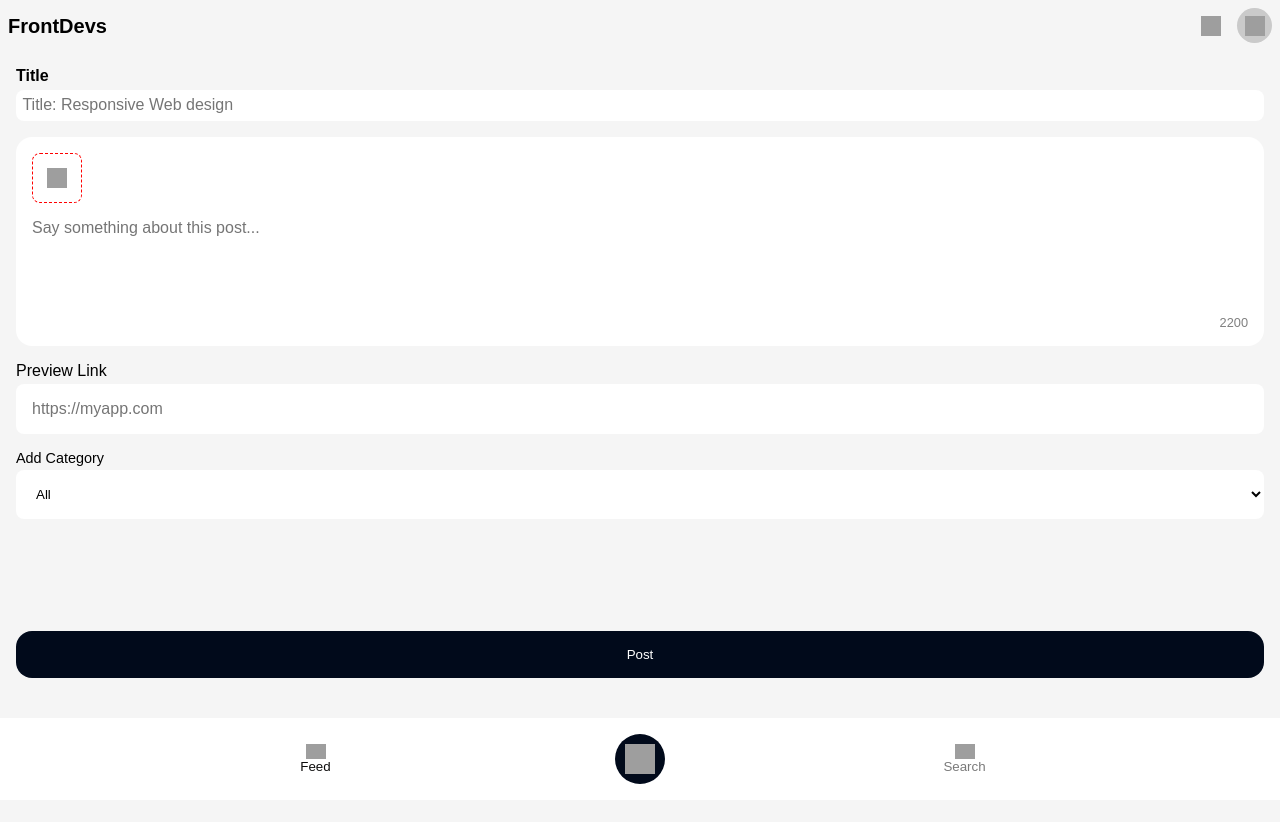
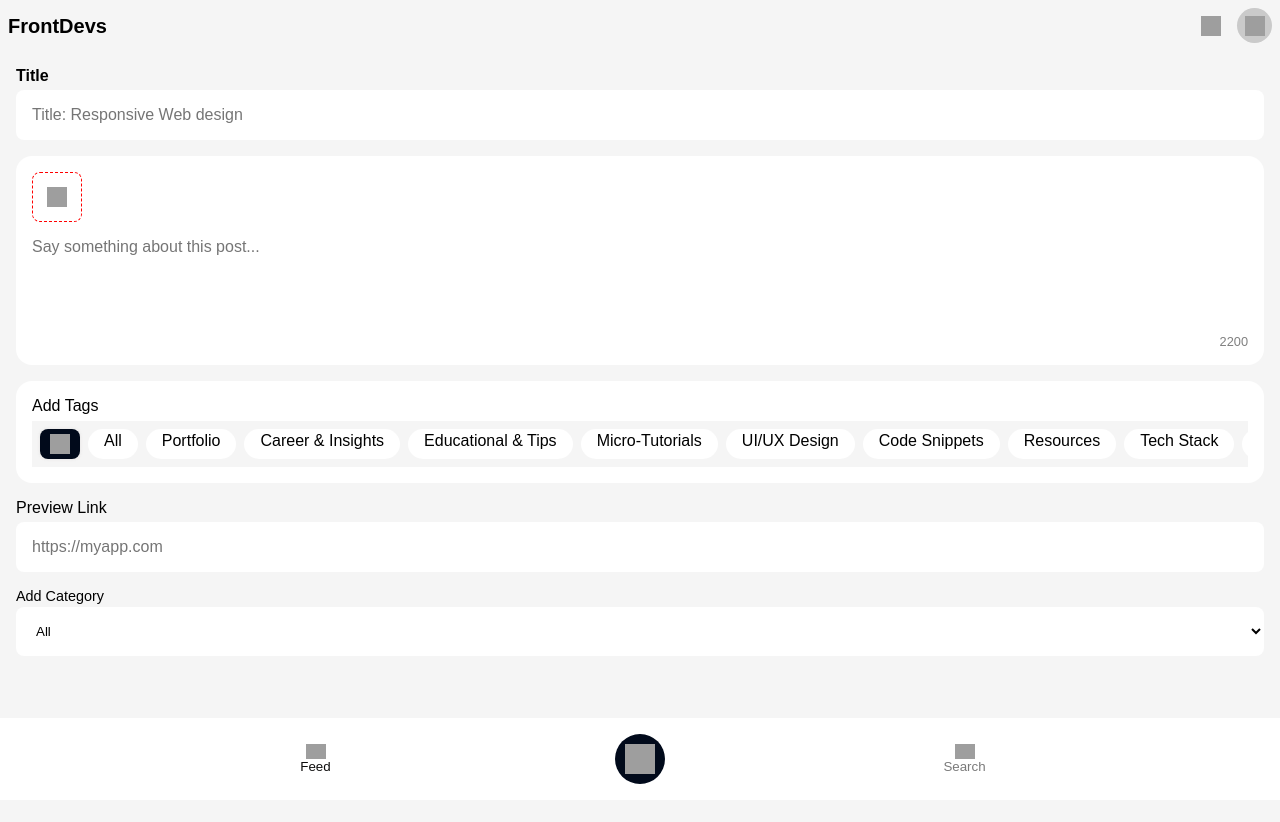
Before and after one commit to ElktrumElk/front-devs, a React (Vite) app: page /post in a window 1280 px wide. Shown: the top 822 px of the page. Built offline with nearby package versions, Linux system fonts and the light colour scheme; grey boxes are pictures that could not be loaded.

Commit message:
b update 0.2

```diff
--- a/src/pages/post.tsx
+++ b/src/pages/post.tsx
@@ -51,13 +51,32 @@ export default function AddPost() {
         }, 300)
     }
 
+    const [tag, setTag] = useState([]);
+    const [addTagPanel, setAddTagPanel] = useState(false);
+
+    const handleTag = (tagName: string) => {
+        if (tag.includes(tagName)) { setTag(prev => prev.filter((items => items !== tagName))); return }
+        setTag(prev => [...prev, tagName]);
+    }
+
+    const handTagPanel = (state: boolean, e: React.MouseEvent<HTMLButtonElement>) => {
+        e.preventDefault();
+        setAddTagPanel(state);
+    }
+
+    const tagInputElement = useRef<HTMLInputElement>(null);
+
+    const handleAddTag = () => {
+        handleTag(tagInputElement.current?.value.length !== 0 ? tagInputElement.current?.value : 'unknown');
+    }
+
     return (
         <div style={{ width: '100%', display: 'flex', flexDirection: 'column', alignItems: 'center', gap: '1rem', padding: '1rem' }}>
             <form style={{ width: '100%', display: 'flex', flexDirection: 'column', alignItems: 'center', gap: '1rem' }}>
 
                 <div style={{ display: 'flex', flexDirection: 'column', gap: '.3rem', width: '100%' }}>
                     <label htmlFor="title" style={{ fontWeight: 'bold' }}>Title</label>
-                    <input id="title" placeholder="Title: Responsive Web design" required style={{ width: '100%', padding: '.4rem', outline: 'none', border: 'none', borderRadius: '.5rem', fontSize: '1rem' }} />
+                    <input id="title" placeholder="Title: Responsive Web design" required style={{ width: '100%', padding: '1rem', outline: 'none', border: 'none', borderRadius: '.5rem', fontSize: '1rem' }} />
                 </div>
 
                 <div style={{ width: '100%', background: 'white', borderRadius: '1rem', display: 'flex', flexDirection: 'column', gap: '1rem', padding: '1rem' }}>
@@ -94,6 +113,63 @@ export default function AddPost() {
                     </div>
                 </div>
 
+                <div style={{ display: 'flex', flexDirection: 'column', gap: '.4rem', width: '100%', position: 'relative', background: 'white', padding: '1rem', borderRadius: '1rem' }}>
+
+
+                    {
+                        tag.length !== 0 &&
+                        <>
+                            <span>Tags</span>
+                            <div style={{ display: 'flex', gap: '.5rem', overflowX: 'auto', background: '#f5f5f5', padding: '.6rem', borderRadius: '.5rem' }}>
+                                {
+                                    tag.map((tg, idx) => (
+                                        <div key={idx} style={{ background: '#ffffff', padding: '.5rem', flex: '0 0 auto', borderRadius: '.5rem' }}>
+                                            <span>{tg}</span>
+                                        </div>
+                                    ))
+                                }
+                            </div>
+                        </>
+                    }
+                    <span>Add Tags</span>
+                    <ul style={{ display: 'flex', background: '#f5f5f5', overflowX: 'auto', listStyle: 'none', gap: '.5rem', position: 'relative', padding: '.5rem', scrollbarColor: 'transparent', scrollbarWidth: 'none' }}>
+
+                        {
+                            !addTagPanel &&
+                            <>
+                                <button onClick={(e) => handTagPanel(true, e)} style={{ background: '#010a1b', display: 'flex', border: 'none', flexDirection: 'column', alignItems: 'center', position: 'sticky', left: '0', justifyContent: 'center', boxShadow: '0 0 .2rem #dfdddde7', flex: '0 0 auto', width: '40px', height: '30px', borderRadius: '.5rem' }}>
+                                    <img src="https://img.icons8.com/?size=100&id=oF7jXJoq6nNX&format=png&color=ffffff" width={"20"} height={"20"} />
+                                </button>
+
+                                {
+                                    categories.map((cat, idx) => (
+                                        <li onClick={() => handleTag(cat)} key={idx} style={{ backgroundColor: tag.includes(cat) ? '#1499ec40' : 'white', flex: '0 0 auto', padding: '.2rem 1rem', borderRadius: '1rem' }}>{cat}</li>
+                                    ))
+                                }
+                            </>
+                        }
+
+                        {
+                            addTagPanel &&
+                            <div style={{ display: 'flex', alignItems: 'center', width: '100%', padding: '.5rem', borderRadius: '1rem', background: '#f5f5f5' }}>
+                                <input ref={tagInputElement} style={{ padding: '.5rem', fontSize: '1rem', flex: '1', border: 'none', outline: 'none', background: 'none' }} placeholder="Tag name" />
+                                <div style={{ display: 'flex', gap: '.5rem', alignItems: 'center' }}>
+
+                                    <button onClick={(e) => handTagPanel(false, e)} type="button" style={{ marginInlineStart: 'auto', background: '#f5f5f5', border: 'none', color: 'black', padding: '.5rem', borderRadius: '.5rem' }}>
+                                        <span>Cancel</span>
+                                    </button>
+
+                                    <button onClick={(e) => { handTagPanel(false, e); handleAddTag() }} type="button" style={{ marginInlineStart: 'auto', background: '#010a1b', border: 'none', color: 'white', padding: '.5rem', borderRadius: '.5rem' }}>
+                                        <span>Add</span>
+                                    </button>
+                                </div>
+                            </div>
+                        }
+                    </ul>
+
+
+                </div>
+
                 <div style={{ display: 'flex', flexDirection: 'column', gap: '.3rem', width: '100%' }}>
                     <label htmlFor="prev-link" >Preview Link</label>
                     <input id="prev-link" placeholder="https://myapp.com" style={{ width: '100%', padding: '1rem', outline: 'none', border: 'none', borderRadius: '.5rem', fontSize: '1rem' }} />
@@ -111,7 +187,7 @@ export default function AddPost() {
                         </select>
                     </div>
                 </div>
-                <button style={{ width: '100%', padding: '1rem', borderRadius: '1rem', marginBlockStart: '6rem', background: '#010a1b', border: 'none', color: 'white' }}>Post</button>
+                <button style={{ width: '100%', padding: '1rem', borderRadius: '1rem', marginBlockStart: '4rem', marginBlockEnd: '1rem', background: '#010a1b', border: 'none', color: 'white' }}>Post</button>
             </form>
         </div>
     )
```
